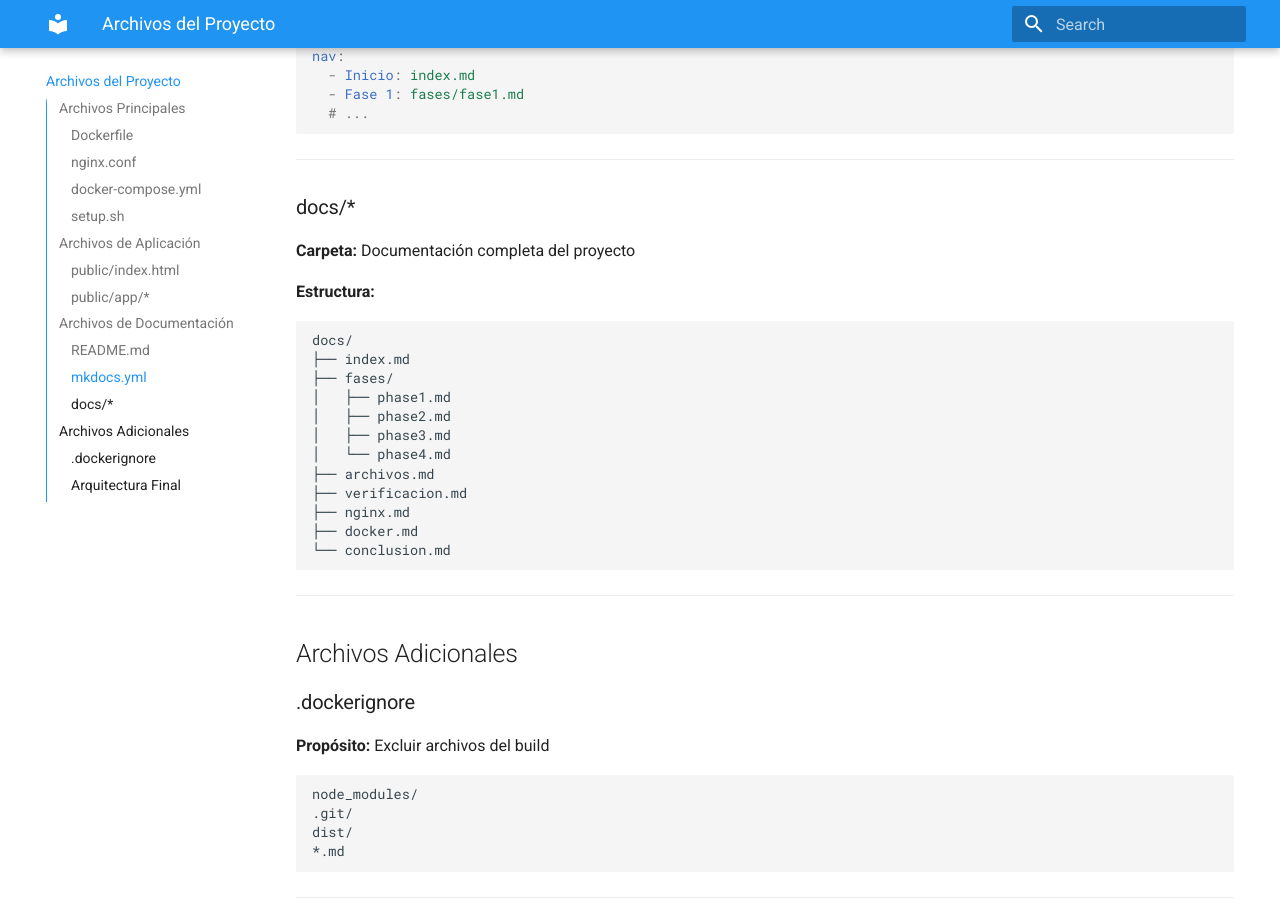
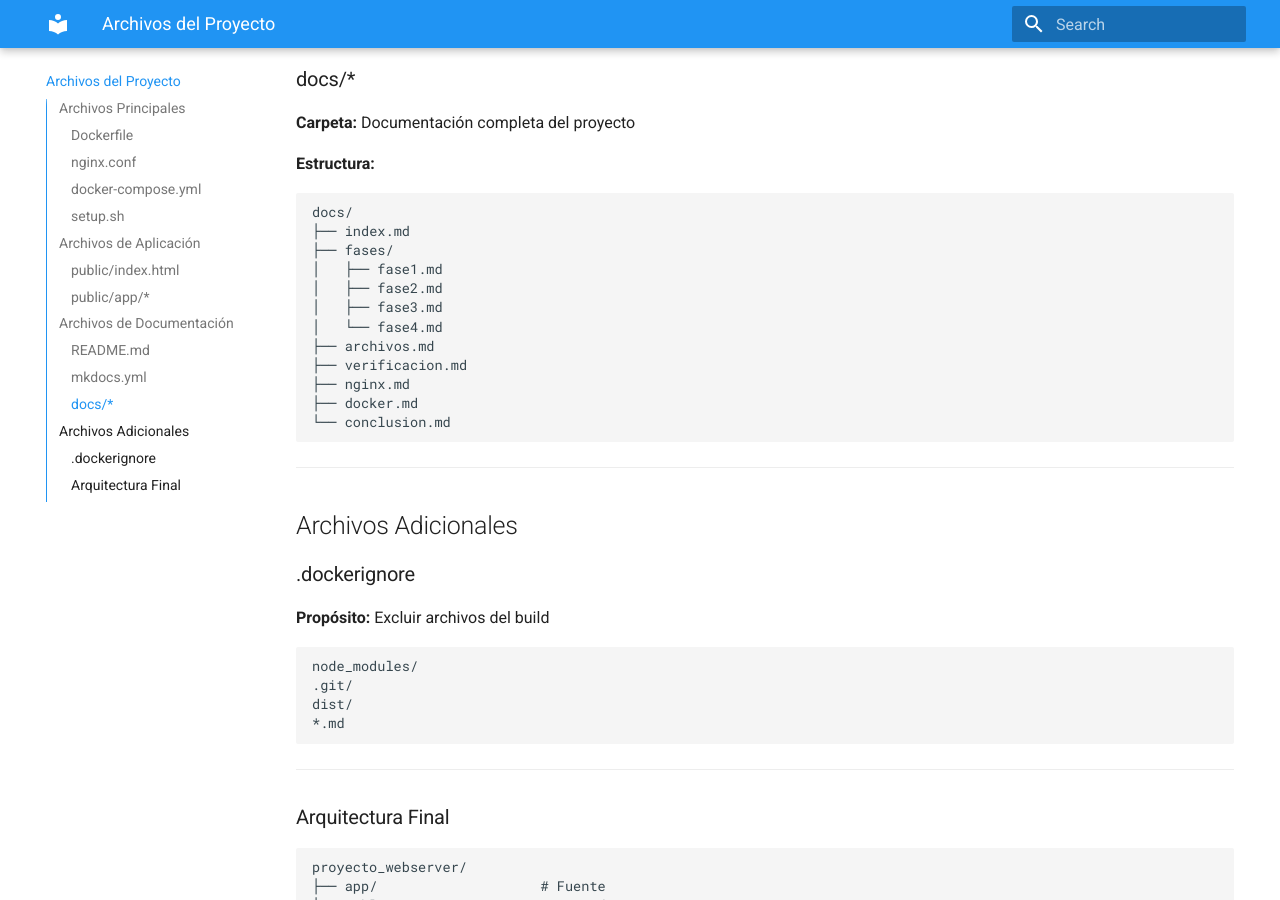
Before and after one commit to alepe03/Proyecto_webserver, an MkDocs documentation site: the page built from docs/archivos.md, in a window 1280 px wide and 900 px high, scrolled down 3390 px. Built offline with MkDocs 1.6.1 and Material for MkDocs 9.7.7, drawn with Linux system fonts in a browser that asks for light colours; some of the changed text lies outside the part shown.

Commit message:
última revisión

```diff
--- a/docs/archivos.md
+++ b/docs/archivos.md
@@ -197,10 +192,10 @@
 docs/
 ├── index.md
 ├── fases/
-│   ├── phase1.md
-│   ├── phase2.md
-│   ├── phase3.md
-│   └── phase4.md
+│   ├── fase1.md
+│   ├── fase2.md
+│   ├── fase3.md
+│   └── fase4.md
 ├── archivos.md
 ├── verificacion.md
 ├── nginx.md
--- a/mkdocs.yml
+++ b/mkdocs.yml
@@ -20,9 +20,9 @@
   - Fase 4 - Configuración Avanzada: fases/fase4.md
   - Archivos del Proyecto: archivos.md
   - Verificación: verificacion.md
+  - Conclusión: conclusion.md
   - Configuración de nginx: nginx.md
   - Docker: docker.md
-  - Conclusión: conclusion.md
 
 markdown_extensions:
   - pymdownx.highlight:
```
Also changed, not shown: other parts of docs/archivos.md (+0 -5 lines), docs/index.md (+1 -1 lines).
